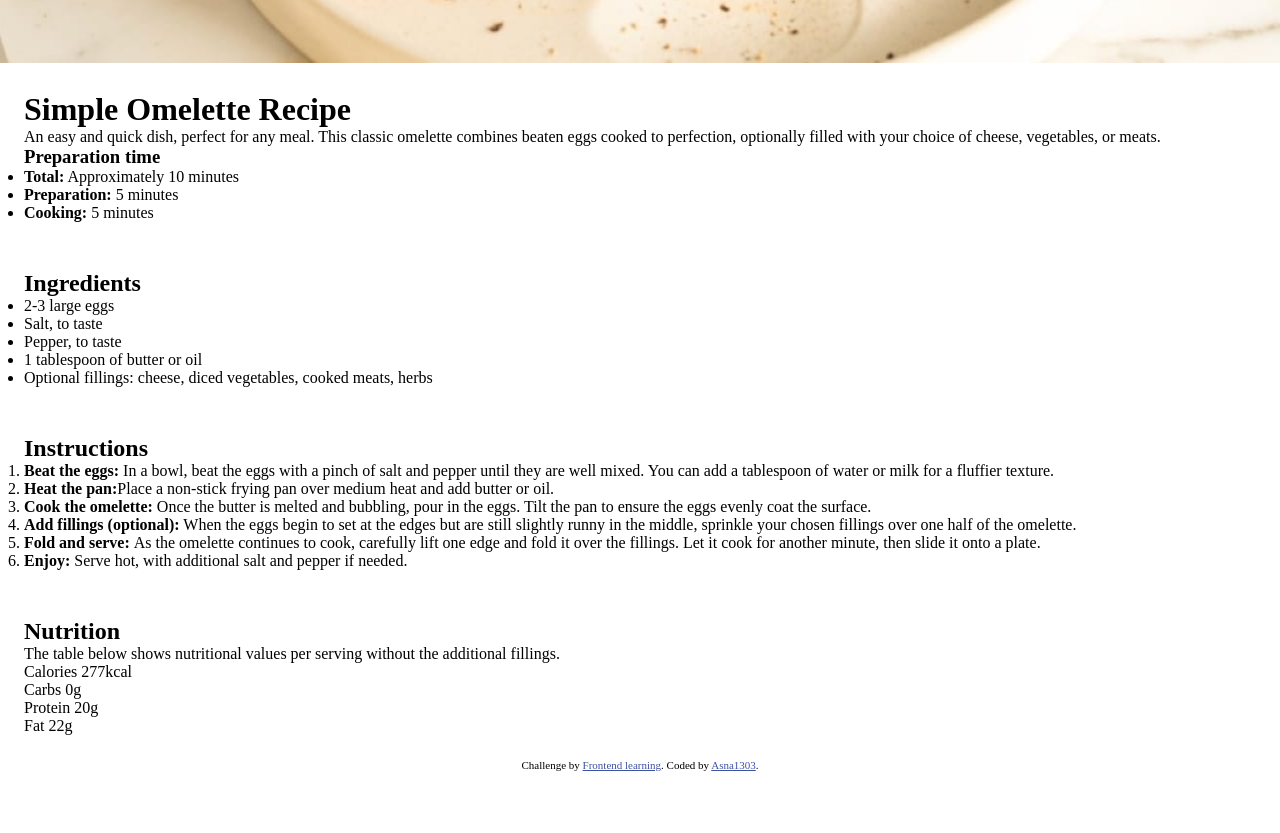
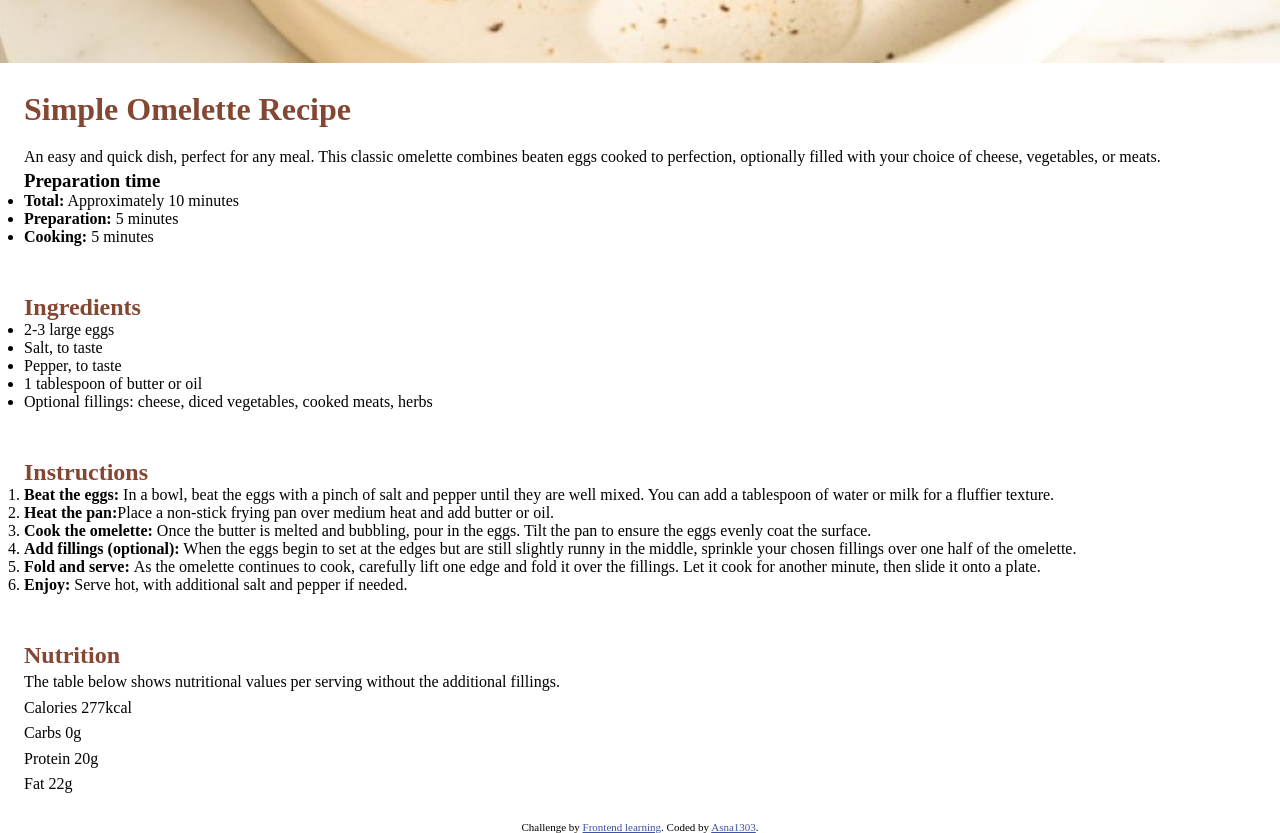
Before and after one commit to Asna1303/code-cuisine-recipe-page, a plain HTML site: page recipe-page-main/index.html in a window 1280 px wide. Shown: the part 522-1355 px from the top of the page. Before the commit the page ends 1293 px from the top, so only its background shows below. Drawn offline with Linux system fonts and the light colour scheme.

Commit message:
added text color

```diff
--- a/recipe-page-main/index.css
+++ b/recipe-page-main/index.css
@@ -10,17 +10,22 @@
     margin: 0;
     padding: 0;
     box-sizing: border-box;
+    font-family: outfit;
+}
 img{
     max-width: 100%;
 
 
 }
+
+h1,h2{
+    font-family: young-serif;
+    color: hsl(14, 45%, 36%);
 }
-body{
-    font-family: young-serif;
+p{
+    line-height: 1.6;
 
 }
-
 .container div:not(first-child){
     padding: 1.5rem;
 
@@ -32,3 +37,9 @@ body{
 .attribution a {
     color: hsl(228, 45%, 44%);
 }
+
+.banner h1{
+    margin-bottom: 1rem;
+
+
+}
--- a/recipe-page-main/index.html
+++ b/recipe-page-main/index.html
@@ -15,7 +15,7 @@
 
   <div class="container">
     <img src="./assets/images/image-omelette.jpeg" alt=""/>
-  <div>
+  <div class="banner">
     <h1> Simple Omelette Recipe</h1>
 
     <p>An easy and quick dish, perfect for any meal. This classic omelette combines beaten eggs cooked
@@ -31,7 +31,7 @@
   </article>
   </div>
 
- <div>
+ <div class="ingredients">
   <h2>Ingredients</h2>
 
  <ul>
@@ -43,7 +43,7 @@
  </ul>
  </div>
 
-  <div>
+  <div class="instructions">
   <h2>Instructions</h2>
    <ol>
 
@@ -66,7 +66,7 @@
    </ol>
   </div>
 
- <div>
+ <div class="nutrition">
  <h2>Nutrition</h2>
 
 <p> The table below shows nutritional values per serving without the additional fillings.</p>
```
